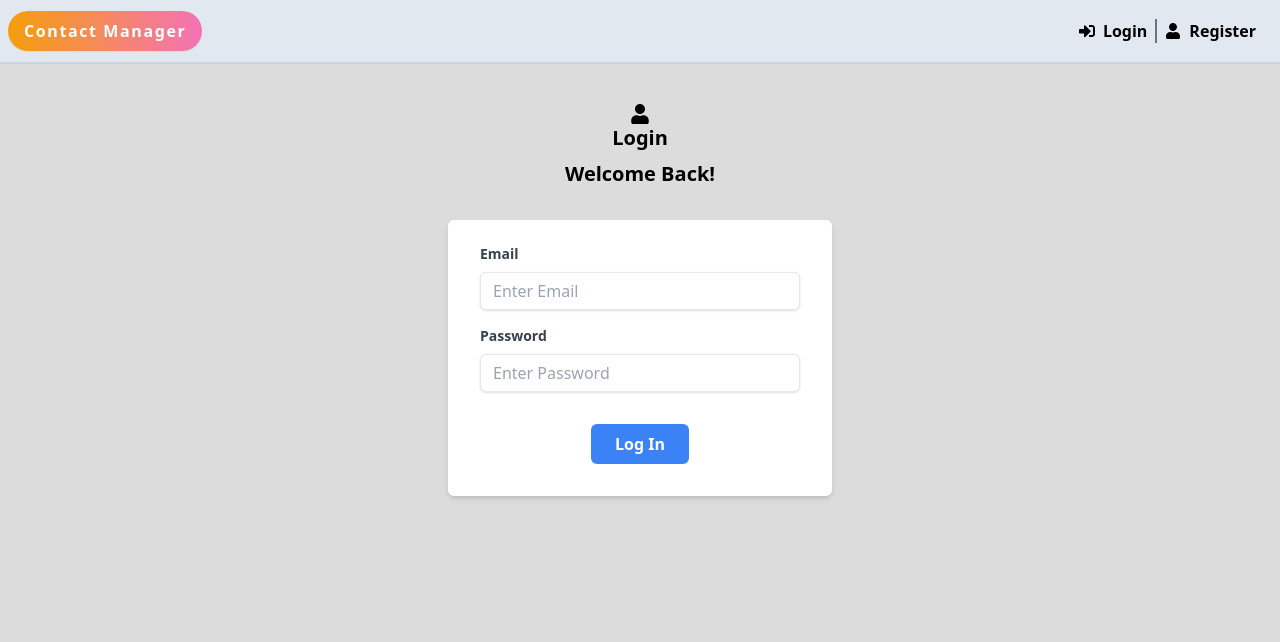
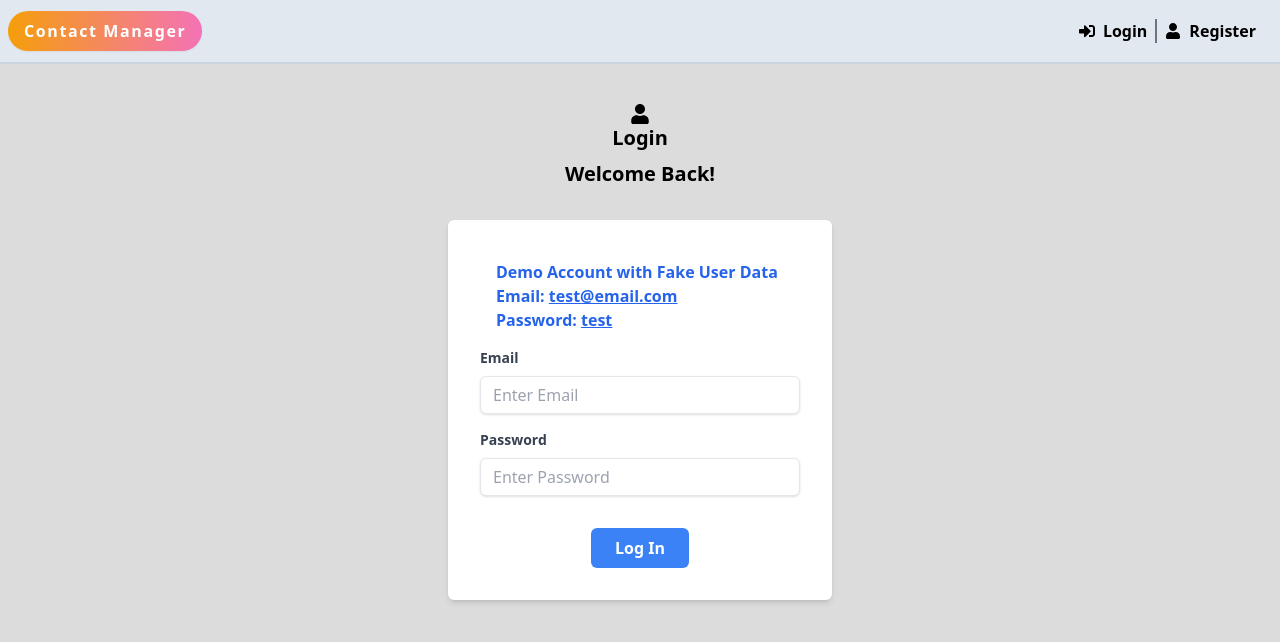
Before and after one commit to ersin-ahmed/contact-manager-mern-client, a React (Vite) app: page /login in a window 1280 px wide. Shown: the top 642 px of the page. Built offline with nearby package versions, Linux system fonts and the light colour scheme.

Commit message:
demo data

```diff
--- a/src/pages/Login.jsx
+++ b/src/pages/Login.jsx
@@ -26,6 +26,12 @@ const Login = () => {
 					onSubmit={onSubmit}
 					className='bg-white shadow-md rounded-md px-8 pt-6 pb-8 mb-4'
 				>
+					<p className='font-bold p-4 text-blue-600'>
+						Demo Account with Fake User Data <br /> Email:{' '}
+						<span className='underline'>test@email.com</span>
+						<br />
+						Password: <span className='underline'>test</span>
+					</p>
 					<div className='mb-4'>
 						<label
 							className='block text-gray-700 text-sm font-bold mb-2'
```
Also changed, not shown: 4 other files (tests, documents, lock files or other folders).
